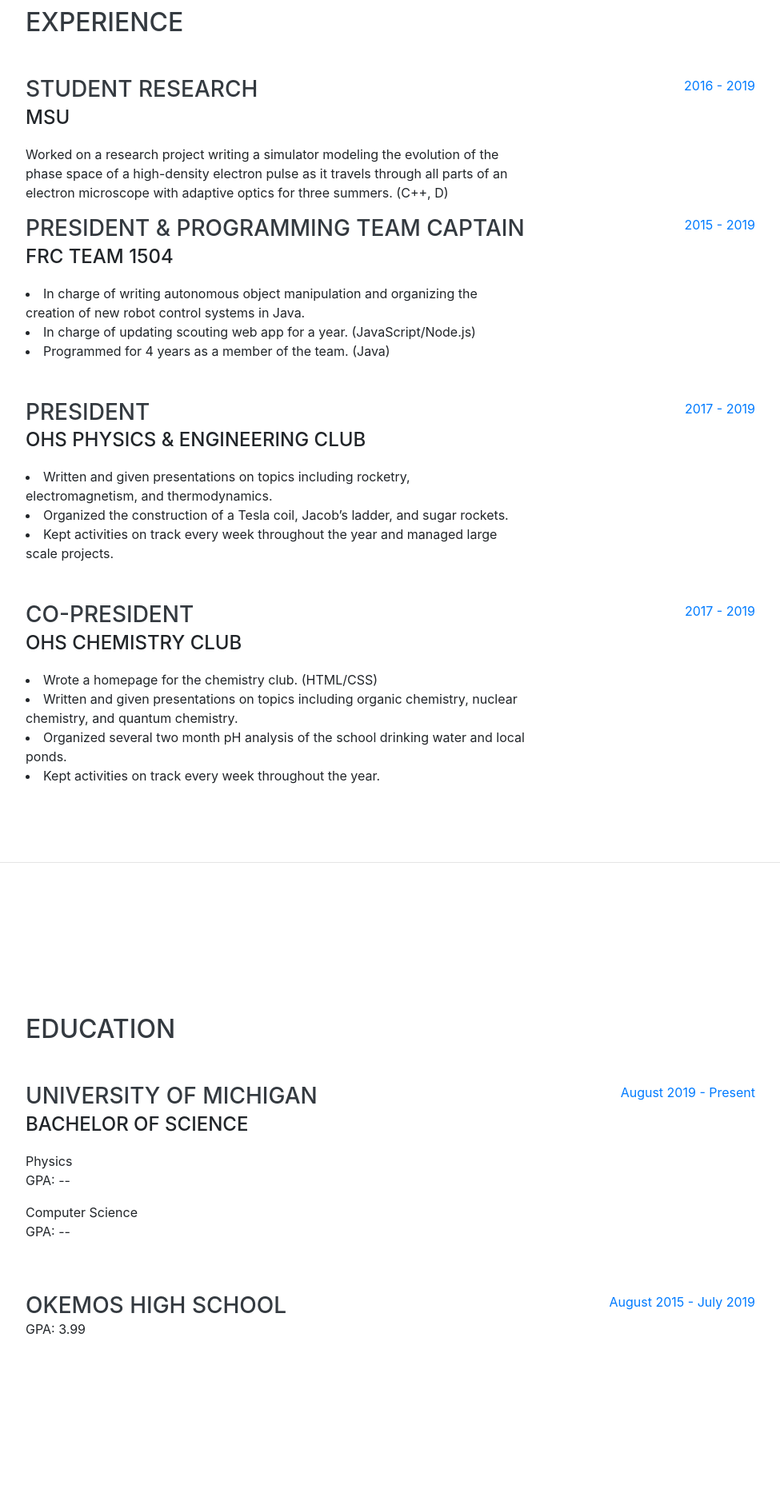
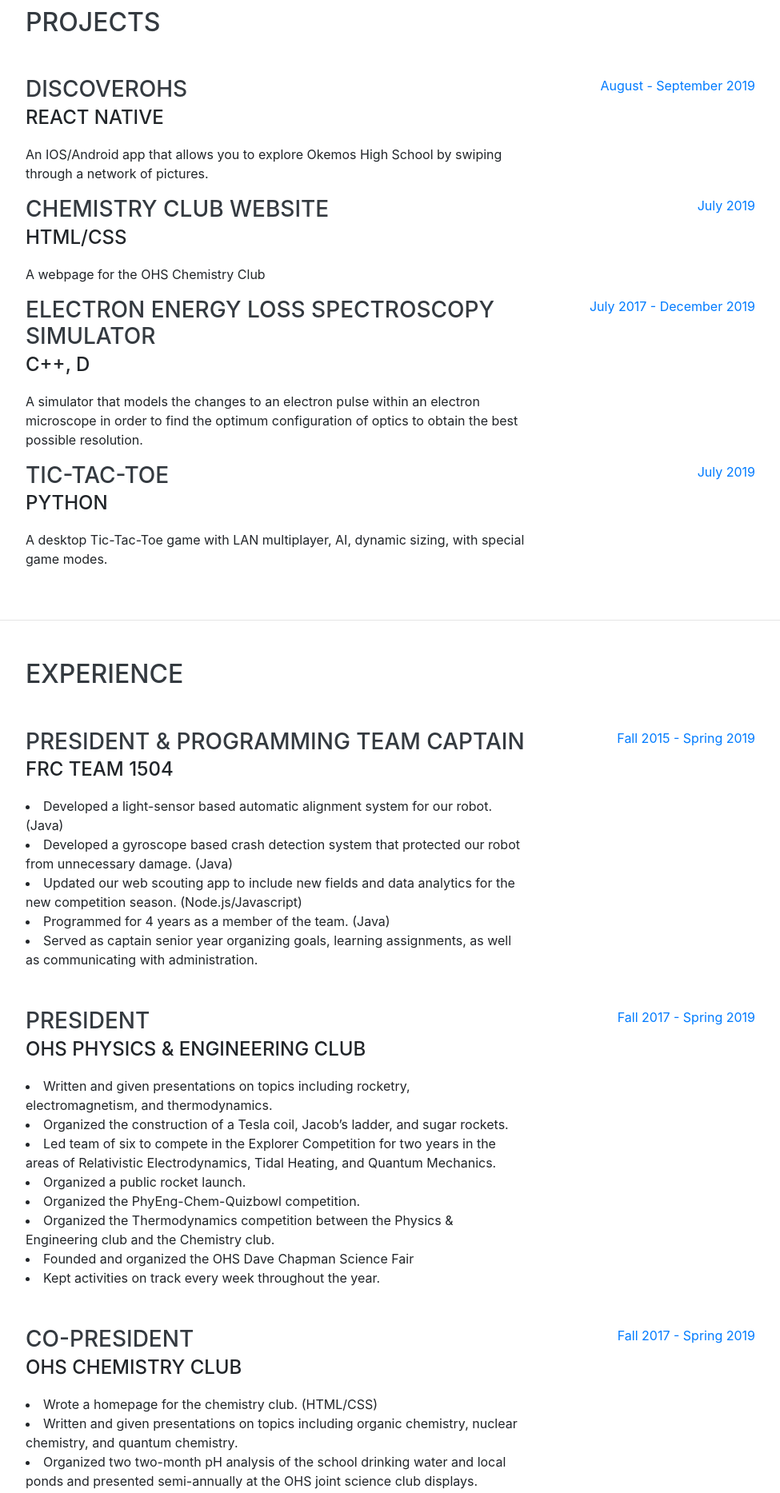
Before and after one commit to ZovcIfzm/personal-website, a website with bundled scripts: page index.html in a window 1280 px wide. Shown: the part 840-2707 px from the top of the page at 80% size, without its empty margins (288-1263 px from the left). Built offline with nearby package versions, Linux system fonts and the light colour scheme; a web font is replaced by a local one.

Commit message:
updated information

```diff
--- a/index.html
+++ b/index.html
@@ -41,6 +41,9 @@
           <a class="nav-link js-scroll-trigger" href="#about">About</a>
         </li>
         <li class="nav-item">
+          <a class="nav-link js-scroll-trigger" href="#projects">Projects</a>
+        </li>
+        <li class="nav-item">
           <a class="nav-link js-scroll-trigger" href="#experience">Experience</a>
         </li>
         <li class="nav-item">
@@ -69,7 +72,7 @@
         <div class="subheading mb-5">
           <a href="mailto:runalex01@gmail.com">runalex01@gmail.com</a>
         </div>
-        <p class="lead mb-5">Learning Programming</p>
+        <p class="lead mb-5">Digital Resume</p>
         <div class="social-icons">
           <a href="#">
             <i class="fab fa-youtube"></i>
@@ -89,31 +92,77 @@
 
     <hr class="m-0">
 
+    <section class="resume-section p-3 p-lg-5 d-flex justify-content-center" id="projects">
+      <div class="w-100">
+        <h2 class="mb-5">Projects</h2>
+
+        <div class="resume-item d-flex flex-column flex-md-row justify-content-between">
+          <div class="resume-content">
+            <h3 class="mb-0">DiscoverOHS</h3>
+            <div class="subheading mb-3">React Native</div>
+            <p>An IOS/Android app that allows you to explore Okemos High School by swiping through a network of pictures.</p>
+          </div>
+          <div class="resume-date text-md-right">
+            <span class="text-primary">August - September 2019</span>
+          </div>
+        </div>
+
+
+        <div class="resume-item d-flex flex-column flex-md-row justify-content-between">
+          <div class="resume-content">
+            <h3 class="mb-0">Chemistry Club Website</h3>
+            <div class="subheading mb-3">HTML/CSS</div>
+            <p>A webpage for the OHS Chemistry Club</p>
+          </div>
+          <div class="resume-date text-md-right">
+            <span class="text-primary">July 2019</span>
+          </div>
+        </div>
+
+        <div class="resume-item d-flex flex-column flex-md-row justify-content-between">
+          <div class="resume-content">
+            <h3 class="mb-0">Electron Energy Loss Spectroscopy Simulator</h3>
+            <div class="subheading mb-3">C++, D</div>
+            <p>A simulator that models the changes to an electron pulse within an electron microscope in order to find the optimum configuration of optics to obtain the best possible resolution.</p>
+          </div>
+          <div class="resume-date text-md-right">
+            <span class="text-primary">July 2017 - December 2019</span>
+          </div>
+        </div>
+
+        <div class="resume-item d-flex flex-column flex-md-row justify-content-between">
+          <div class="resume-content">
+            <h3 class="mb-0">Tic-Tac-Toe</h3>
+            <div class="subheading mb-3">Python</div>
+            <p>A desktop Tic-Tac-Toe game with LAN multiplayer, AI, dynamic sizing, with special game modes.</p>
+          </div>
+          <div class="resume-date text-md-right">
+            <span class="text-primary">July 2019</span>
+          </div>
+        </div>
+
+      </div>
+
+    </section>
+
+    <hr class="m-0">
+
     <section class="resume-section p-3 p-lg-5 d-flex justify-content-center" id="experience">
       <div class="w-100">
         <h2 class="mb-5">Experience</h2>
-
-        <div class="resume-item d-flex flex-column flex-md-row justify-content-between">
-          <div class="resume-content">
-            <h3 class="mb-0">Student Research</h3>
-            <div class="subheading mb-3">MSU</div>
-            <p>Worked on a research project writing a simulator modeling the evolution of the phase space of a high-density electron pulse as it travels through all parts of an electron microscope with adaptive optics for three summers. (C++, D)</p>
-          </div>
-          <div class="resume-date text-md-right">
-            <span class="text-primary">2016 - 2019</span>
-          </div>
-        </div>
 
         <div class="resume-item d-flex flex-column flex-md-row justify-content-between mb-5">
           <div class="resume-content">
             <h3 class="mb-0">President & Programming Team Captain</h3>
             <div class="subheading mb-3">FRC Team 1504</div>
-            <li>In charge of writing autonomous object manipulation and organizing the creation of new robot control systems in Java.</li>
-            <li>In charge of updating scouting web app for a year. (JavaScript/Node.js)</li>
+            <li>Developed a light-sensor based automatic alignment system for our robot. (Java)</li>
+            <li>Developed a gyroscope based crash detection system that protected our robot from unnecessary damage. (Java)</li>
+            <li>Updated our web scouting app to include new fields and data analytics for the new competition season. (Node.js/Javascript)</li>
             <li>Programmed for 4 years as a member of the team. (Java)</li>
+            <li>Served as captain senior year organizing goals, learning assignments, as well as communicating with administration.</li>
           </div>
           <div class="resume-date text-md-right">
-            <span class="text-primary">2015 - 2019</span>
+            <span class="text-primary">Fall 2015 - Spring 2019</span>
           </div>
         </div>
 
@@ -123,10 +172,15 @@
             <div class="subheading mb-3">OHS Physics & Engineering Club</div>
             <li>Written and given presentations on topics including rocketry, electromagnetism, and thermodynamics.</li>
             <li>Organized the construction of a Tesla coil, Jacob’s ladder, and sugar rockets.</li>
-            <li>Kept activities on track every week throughout the year and managed large scale projects.</li>
+            <li>Led team of six to compete in the Explorer Competition for two years in the areas of Relativistic Electrodynamics, Tidal Heating, and Quantum Mechanics.</li>
+            <li>Organized a public rocket launch.</li>
+            <li>Organized the PhyEng-Chem-Quizbowl competition.</li>
+            <li>Organized the Thermodynamics competition between the Physics & Engineering club and the Chemistry club.</li>
+            <li>Founded and organized the OHS Dave Chapman Science Fair</li>
+            <li>Kept activities on track every week throughout the year.</li>
           </div>
           <div class="resume-date text-md-right">
-            <span class="text-primary">2017 - 2019</span>
+            <span class="text-primary">Fall 2017 - Spring 2019</span>
           </div>
         </div>
 
@@ -136,11 +190,28 @@
             <div class="subheading mb-3">OHS Chemistry Club</div>
             <li>Wrote a homepage for the chemistry club. (HTML/CSS)</li>
             <li>Written and given presentations on topics including organic chemistry, nuclear chemistry, and quantum chemistry.</li>
-            <li>Organized several two month pH analysis of the school drinking water and local ponds.</li>
+            <li>Organized two two-month pH analysis of the school drinking water and local ponds and presented semi-annually at the OHS joint science club displays.</li>
+            <li>Organized the OHS joint science club displays.</li>
+            <li>Organized two public chemistry demos. (Elephant toothpaste and HCl + Aluminum foil)</li>
+            <li>Organized the Chemical Oceanography competition between the Chemistry and Oceanography clubs.</li>
             <li>Kept activities on track every week throughout the year.</li>
           </div>
           <div class="resume-date text-md-right">
-            <span class="text-primary">2017 - 2019</span>
+            <span class="text-primary">Fall 2017 - Spring 2019</span>
+          </div>
+        </div>
+
+        <div class="resume-item d-flex flex-column flex-md-row justify-content-between mb-5">
+          <div class="resume-content">
+            <h3 class="mb-0">Co-Captain/Choreographer</h3>
+            <div class="subheading mb-3">Lansing Chinese School Yo-Yo Team</div>
+            <li>Choreographed performances for 7 years for the MSU Global Festival</li>
+            <li>Taught yo-yo for 7 years</li>
+            <li>Started the beginner's performance group</li>
+            <li>Taught yo-yo at Greenvile Elementary School summer camp for 4 years</li>
+          </div>
+          <div class="resume-date text-md-right">
+            <span class="text-primary">Summer 2016 - Summer 2019</span>
           </div>
         </div>
 
@@ -158,13 +229,11 @@
           <div class="resume-content">
             <h3 class="mb-0">University of Michigan</h3>
             <div class="subheading mb-3">Bachelor of Science</div>
-            <div>Physics</div>
-            <p>GPA: -- </p>
             <div>Computer Science</div>
-            <p>GPA: -- </p>
+            <p>GPA: 3.74 </p>
           </div>
           <div class="resume-date text-md-right">
-            <span class="text-primary">August 2019 - Present</span>
+            <span class="text-primary">August 2019 - Expected May 2021</span>
           </div>
         </div>
 
```
Also changed, not shown: img/profile.jpg, img/profileOld.jpg (added).
